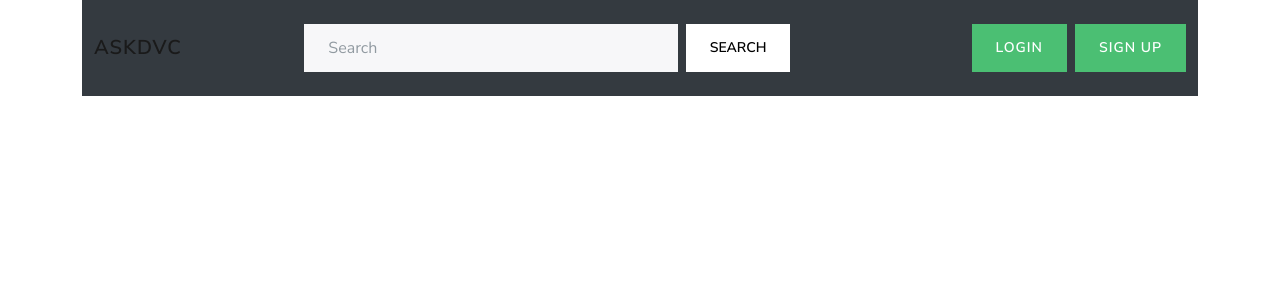
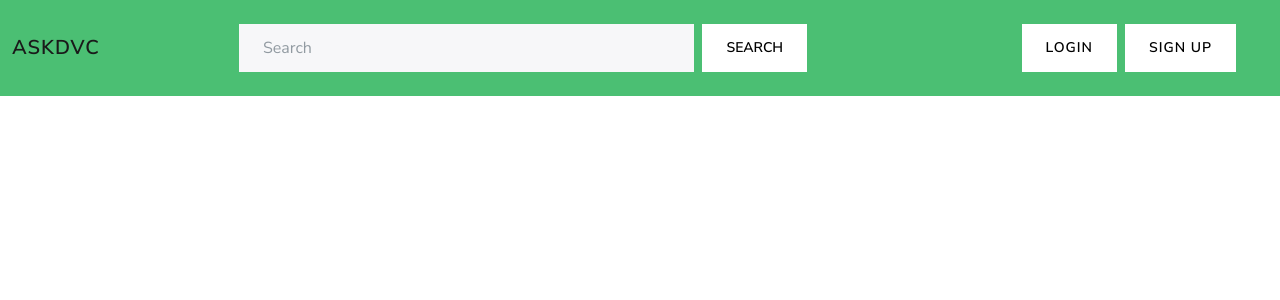
Before and after one commit to deuxcoast/ask-dvc, a Django app: page / in a window 1280 px wide. Shown: the top 300 px of the page. Run offline with Django 5.2, Linux system fonts and the light colour scheme; data that the repository does not hold is empty.

Commit message:
update navbar with new styling

```diff
--- a/templates/base.html
+++ b/templates/base.html
@@ -25,9 +25,6 @@
             {% endif %}
             {% block content %}{% endblock %}
         </div>
-        <!--<script src="https://cdn.jsdelivr.net/npm/bootstrap@5.3.5/dist/js/bootstrap.bundle.min.js"
-        -->
-        <!--        integrity="sha384-k6d4wzSIapyDyv1kpU366/PK5hCdSbCRGRCMv+eplOQJWyd1fbcAu9OCUj5zNLiq"-->
-        <!--        crossorigin="anonymous"></script>-->
+        <script src="https://cdn.jsdelivr.net/npm/bootstrap@5.3.2/dist/js/bootstrap.bundle.min.js"></script>
     </body>
 </html>
--- a/templates/index.html
+++ b/templates/index.html
@@ -1,5 +1,6 @@
 {% extends 'base.html' %}
 {% block content %}
+    <div style="grid-template-columns: 1fr" class="d-grid gap-3">
         {% for post in posts %}
             <div class="card">
                 <h5 class="card-header list-group-item-success">
@@ -13,8 +14,9 @@
                     <p class="card-text">{{ post.body }}</p>
                 </div>
             </div>
-        <br />
-        <br />
+            <!--<br />-->
+            <!--<br />-->
         {% endfor %}
+    </div>
     <div class="col-4"></div>
 {% endblock %}
--- a/templates/navbar.html
+++ b/templates/navbar.html
@@ -1,50 +1,61 @@
 {% load static %}
-<div class="container">
-    <nav class="navbar navbar-expand-lg bg-dark" data-bs-theme="dark">
+<nav class="navbar navbar-expand-lg bg-success" data-bs-theme="light">
     <div class="container-fluid">
+        <!-- Brand -->
         <a class="navbar-brand" href="{% url 'index' %}">askDVC</a>
+        <!-- Toggler for mobile -->
         <button class="navbar-toggler"
                 type="button"
                 data-bs-toggle="collapse"
-                    data-bs-target="#navbarSupportedContent"
-                    aria-controls="navbarSupportedContent"
+                data-bs-target="#navbarContent"
+                aria-controls="navbarContent"
                 aria-expanded="false"
                 aria-label="Toggle navigation">
             <span class="navbar-toggler-icon"></span>
         </button>
-            <div class="collapse navbar-collapse" id="navbarSupportedContent">
+        <!-- Collapsible content -->
+        <div class="collapse navbar-collapse justify-content-between"
+             id="navbarContent">
+            <!-- Centered Search Form -->
             <div class="mx-auto w-50">
-                    <form class="d-flex" role="search">
-                        <input class="form-control me-sm-2"
+                <form class="d-flex" method="GET" action="">
+                    <input class="form-control me-2"
                            type="search"
+                           name="q"
                            placeholder="Search"
-                               aria-label="Search" />
-                        <button class="btn btn-secondary my-2 my-sm-0" type="submit">Search</button>
+                           aria-label="Search">
+                    <button class="btn btn-light" type="submit">Search</button>
                 </form>
             </div>
-                <div class="d-flex align-items-center ms-auto">
+            <!-- Right-aligned buttons and dropdown -->
+            <ul class="navbar-nav ms-auto align-items-center">
                 {% if user.is_authenticated %}
-                        <div class="me-3">
-                            <a type="button" class="btn btn-primary" href="{% url 'post' %}">New Post</a>
-                        </div>
-                        <div class="dropdown text-end">
-                            <a href="#"
-                               class="d-block link-body-emphasis text-decoration-none dropdown-toggle"
+                    <!-- New Post Button -->
+                    <li class="nav-item me-2">
+                        <a class="btn btn-info" href="{% url 'post' %}">New Post</a>
+                    </li>
+                    <!-- Dropdown with profile/settings/logout -->
+                    <li class="nav-item dropdown">
+                        <a class="nav-link dropdown-toggle d-flex align-items-center"
+                           href="#"
+                           id="navbarDropdown"
+                           role="button"
                            data-bs-toggle="dropdown"
                            aria-expanded="false">
                             <img src="{% static 'images/pf_default.jpg' %}"
-                                     alt="mdo"
+                                 alt="Avatar"
+                                 class="rounded-circle me-2"
                                  width="32"
-                                     height="32"
-                                     class="rounded-circle">
+                                 height="32">
+                            {{ user.username }}
                         </a>
-                            <ul class="dropdown-menu text-small">
+                        <ul class="dropdown-menu dropdown-menu-end"
+                            aria-labelledby="navbarDropdown">
                             <li>
                                 <a class="dropdown-item" href="#">Settings</a>
                             </li>
                             <li>
-                                    <a class="dropdown-item"
-                                       href="{% url 'profile' request.user.username %}">Profile</a>
+                                <a class="dropdown-item" href="{% url 'profile' user.username %}">Profile</a>
                             </li>
                             <li>
                                 <hr class="dropdown-divider">
@@ -53,13 +64,18 @@
                                 <a class="dropdown-item" href="{% url 'logout' %}">Sign out</a>
                             </li>
                         </ul>
-                        </div>
+                    </li>
                 {% else %}
-                        <a type="button" class="btn btn-success me-2" href="{% url 'login' %}">Login</a>
-                        <a type="button" class="btn btn-success" href="{% url 'signup' %}">Sign Up</a>
+                    <!-- Login and Sign Up buttons for unauthenticated users -->
+                    <li class="nav-item me-2">
+                        <a class="btn btn-light" href="{% url 'login' %}">Login</a>
+                    </li>
+                    <li class="nav-item">
+                        <a class="btn btn-light" href="{% url 'signup' %}">Sign Up</a>
+                    </li>
                 {% endif %}
-                </div>
+            </ul>
         </div>
     </div>
 </nav>
-</div>
+<!--</div>-->
```
Lines whose indentation alone changed are shown as unchanged.
